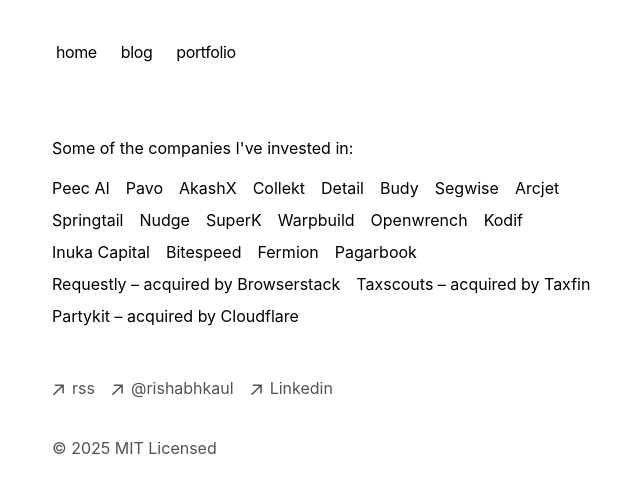
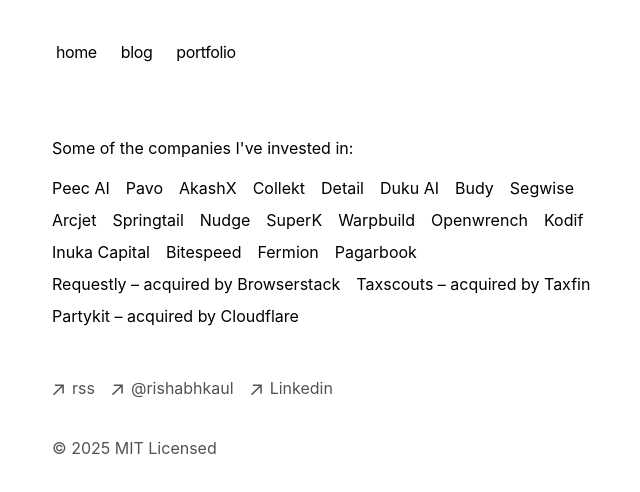
Before and after one commit to Rishabhkaul/Personal-website, a Next.js app: page /portfolio in a window 1280 px wide. Shown: the top 492 px of the page, without its empty margins (300-940 px from the left). Built offline with nearby package versions, Linux system fonts and the light colour scheme.

Commit message:
Update page.tsx

```diff
--- a/app/portfolio/page.tsx
+++ b/app/portfolio/page.tsx
@@ -28,6 +28,11 @@
         <li>
           <a href="https://detail.dev" target="_blank" rel="noopener noreferrer" className="hover:underline">
             Detail
+          </a>
+        </li>
+        <li>
+          <a href="https://duku.ai" target="_blank" rel="noopener noreferrer" className="hover:underline">
+            Duku AI
           </a>
         </li>
         <li>
```
